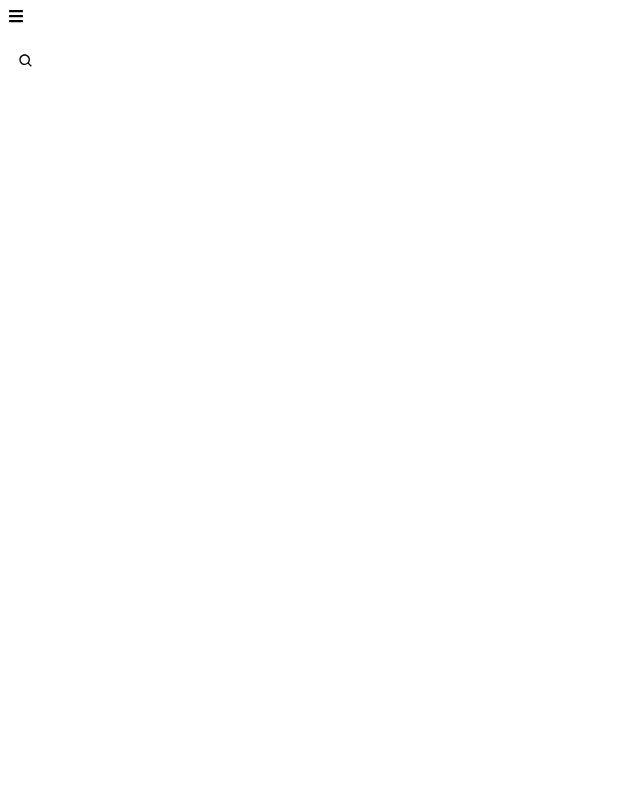
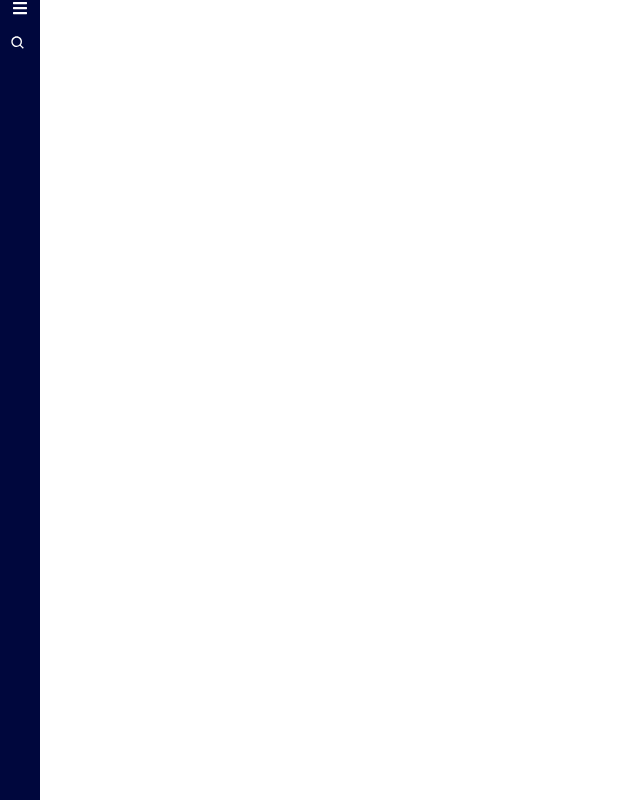
Before and after one commit to YasineNifa/sidebar, a React (Create React App) app: page / in a window 1280 px wide. Shown: the whole page, without its empty margins (0-640 px from the left). Built offline with nearby package versions, Linux system fonts and the light colour scheme.

Commit message:
Design the Sidebar component
Signed-off-by: Ynifa <yasine.nifa@gmail.com>

```diff
--- a/src/components/sidebar/Sidebar.css
+++ b/src/components/sidebar/Sidebar.css
@@ -1,5 +1,17 @@
+* {
+  margin: 0;
+  padding: 0;
+  box-sizing: border-box;
+}
+
 .main-container {
   display: flex;
+}
+.top-section{
+    display: flex;
+    align-items: center;
+    justify-content: space-around;
+
 }
 .search {
   display: flex;
@@ -17,3 +29,14 @@
 
   color: white;
 }
+.sidebar {
+  background: rgb(0, 7, 61);
+  color: white;
+  height: 100vh;
+  overflow-y: auto;
+}
+.title {
+  font-size: 3rem;
+  display: grid;
+  place-items: center;
+}
--- a/src/components/sidebar/Sidebar.js
+++ b/src/components/sidebar/Sidebar.js
@@ -49,7 +49,7 @@ function Sidebar() {
     <div className="main-container">
       <motion.div
         animate={{
-          width: isOpen ? "300px" : "50px",
+          width: isOpen ? "200px" : "40px",
           transition: {
             duration: 0.5,
             type: "spring",
@@ -75,6 +75,7 @@ function Sidebar() {
           <div className="bars">
             <FaBars onClick={toggle} />
           </div>
+        </div>
         <div className="search">
           <div className="search-icon">
             <BiSearch />
@@ -92,7 +93,6 @@ function Sidebar() {
             )}
           </AnimatePresence>
         </div>
-        </div>
       </motion.div>
     </div>
   );
```
Lines whose indentation alone changed are shown as unchanged.
